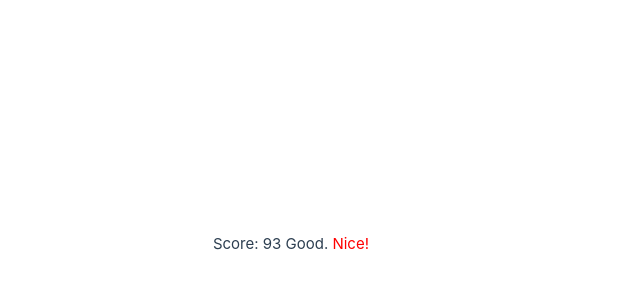
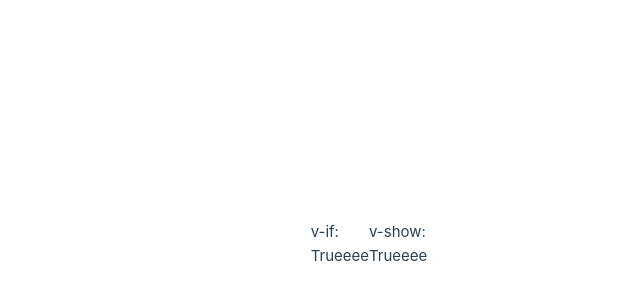
Before and after one commit to koyamal/pra_vue3, a Vue app in the folder Vue3FrontDevTextBook/chap06/controlDirective/: page / in a window 1280 px wide. Shown: the part 156-456 px from the top of the page, without its empty margins (271-911 px from the left). Built offline with nearby package versions, Linux system fonts and the light colour scheme.

Commit message:
Use v-show

```diff
--- a/Vue3FrontDevTextBook/chap06/controlDirective/src/App.vue
+++ b/Vue3FrontDevTextBook/chap06/controlDirective/src/App.vue
@@ -1,21 +1,27 @@
 <script setup lang="ts">
 import {computed} from "vue";
 
-const randomNumber = computed(
-  ():number => {
-    return Math.round(Math.random() * 100);
+const showOrNot = computed(
+  (): boolean => {
+    let showOrNot = false;
+    const rand = Math.round(Math.random() * 100);
+    if(rand >= 50) {
+      showOrNot = true;
+    }
+    return showOrNot;
   }
-)
+);
 </script>
 
 <template>
-  <p>
-    Score: {{ randomNumber }}
-    <template v-if="randomNumber >= 80">
-      Good.
-      <span style="color: red">Nice!</span>
-    </template>
-  </p>
+  <section>
+    v-if:
+    <p v-if="showOrNot">Trueeee</p>
+  </section>
+  <section>
+    v-show:
+    <p v-show="showOrNot">Trueeee</p>
+  </section>
 </template>
 
 <style scoped>
```
